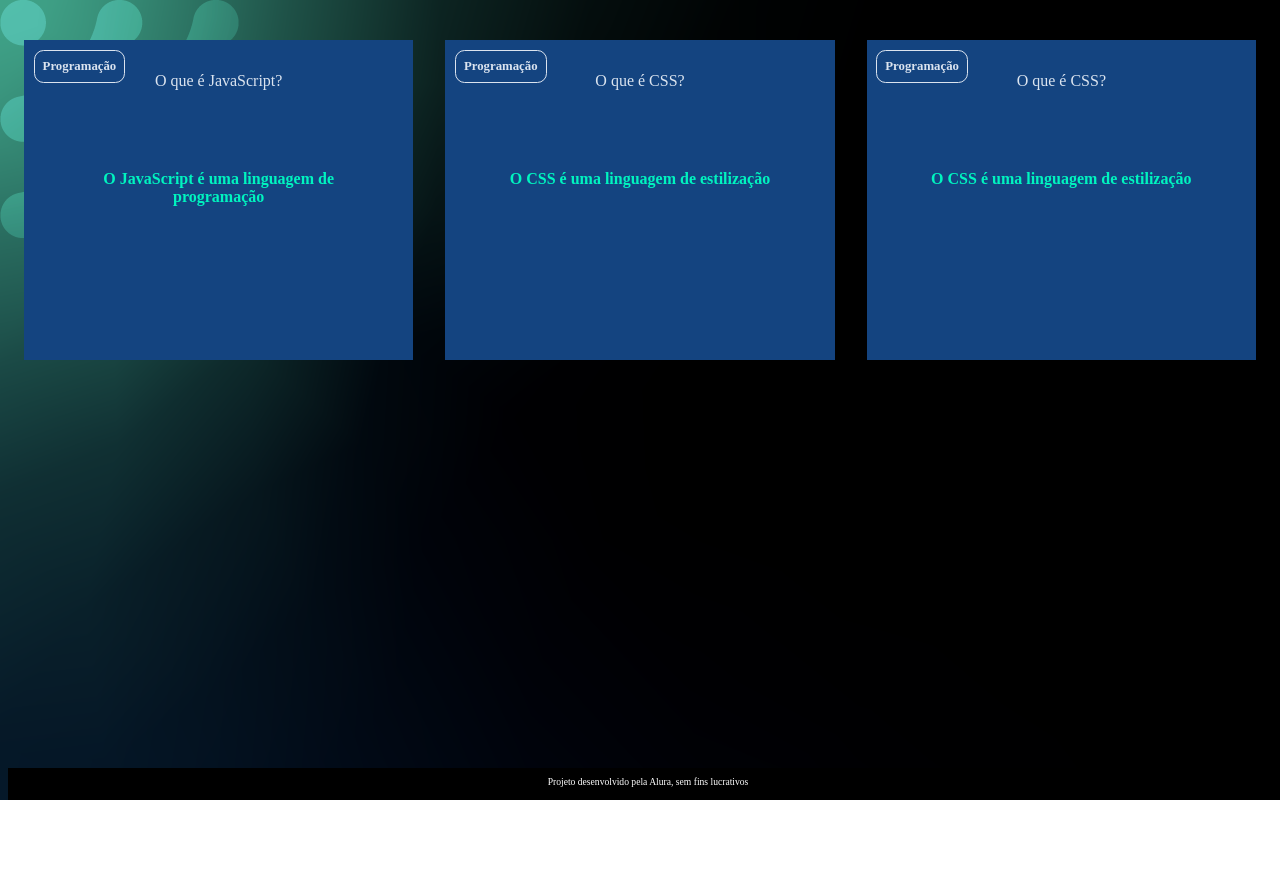
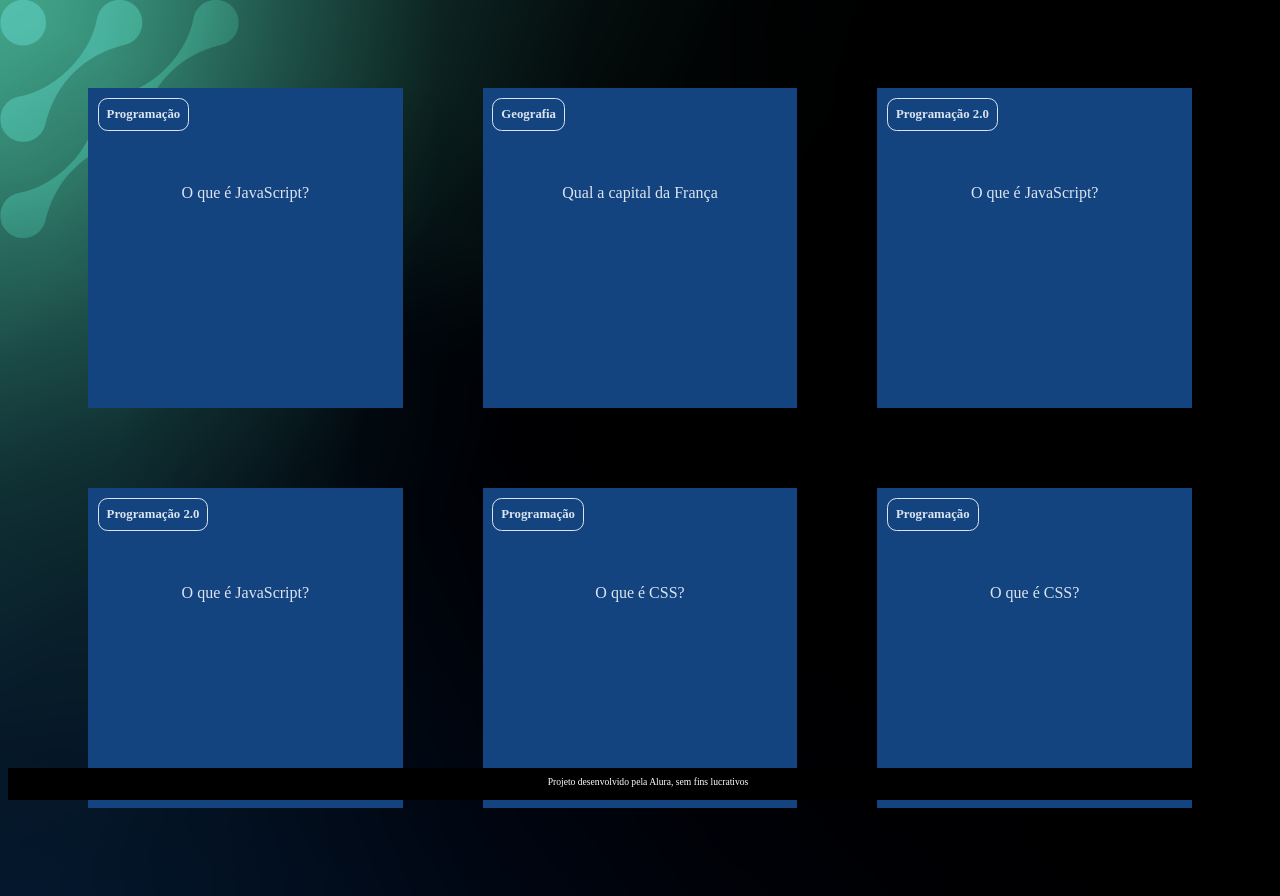
Before and after one commit to milakli/camila3tri, a plain HTML site: page index.html in a window 1280 px wide. Before the commit the page ends 800 px from the top, so only its background shows below. Drawn offline with Linux system fonts and the light colour scheme.

Commit message:
Add files via upload

```diff
--- a/assets/style.css
+++ b/assets/style.css
@@ -11,6 +11,10 @@ body {
 
 #container {
     display: flex;
+    flex-wrap: wrap;
+    justify-content: space-between;
+    padding: 4rem;
+    gap: 3rem;
 }
 
 .cartao {
@@ -23,7 +27,7 @@ body {
 .cartao__conteudo {
     background-color: var(--card-front-color);
     text-align: center;
-     /* background-color: aquamarine; */
+    /* background-color: aquamarine; */
     height: 100%;
     transform-style: preserve-3d;
     transition: transform 300ms ease-in-out;
@@ -43,7 +47,8 @@ body {
 
 .cartao__conteudo p {
     margin-top: 1rem;
-    padding: 2rem ;
+    padding: 2rem;
+    margin-top: 4rem;
 }
 
 .cartao__conteudo__pergunta p {
@@ -60,9 +65,32 @@ body {
     transform: rotateY(180deg);
 }
 
+.cartao__conteudo__pergunta,
+.cartao__conteudo__resposta {
+    backface-visibility: hidden;
+    position: absolute;
+    height: 100%;
+    width: 100%;
+}
+
+.cartao__conteudo__resposta {
+    transform: rotateY(180deg);
+}
+
+
+
+
+
+
+
+
+
+
+
+
 footer {
     background-color: black;
-    color:white;
+    color: white;
     position: fixed;
     bottom: 0;
     width: 100%;
--- a/index.html
+++ b/index.html
@@ -2,7 +2,7 @@
 <html lang="pt-br">
 <head>
     <meta charset="UTF-8">
-    <meta name="viewport" content="width=device-width, inidital-scale=1.0">
+    <meta name="viewport" content="width=device-width, initial-scale=1.0">
     <link rel="stylesheet" href="assets/style.css">
     <title>Flashcard</title>
 </head>
@@ -13,7 +13,40 @@
                 <div class="cartao__conteudo">
                     <h3>Programação</h3>
                     <div class="cartao__conteudo__pergunta">
-                  <p> O que é JavaScript? </p>
+                        <p>O que é JavaScript?</p>
+                    </div>
+                    <div class="cartao__conteudo__resposta">
+                        <p>O JavaScript é uma linguagem de programação</p>
+                    </div>
+                </div>
+            </article>
+            <article class="cartao">
+                <div class="cartao__conteudo">
+                    <h3>Geografia</h3>
+                    <div class="cartao__conteudo__pergunta">
+                        <p>Qual a capital da França</p>
+                    </div>
+                    <div class="cartao__conteudo__resposta">
+                        <p>A capital da França é Paris</p>
+                    </div>
+                </div>
+            </article>
+            <article class="cartao">
+                <div class="cartao__conteudo">
+                    <h3>Programação 2.0</h3>
+                    <div class="cartao__conteudo__pergunta">
+                        <p>O que é JavaScript?</p>
+                    </div>
+                    <div class="cartao__conteudo__resposta">
+                        <p>O JavaScript é uma linguagem de programação</p>
+                    </div>
+                </div>
+            </article>
+            <article class="cartao">
+                <div class="cartao__conteudo">
+                    <h3>Programação 2.0</h3>
+                    <div class="cartao__conteudo__pergunta">
+                        <p>O que é JavaScript?</p>
                     </div>
                     <div class="cartao__conteudo__resposta">
                         <p>O JavaScript é uma linguagem de programação</p>
@@ -31,7 +64,6 @@
                     </div>
                 </div>
             </article>
-    </article>
             <article class="cartao">
                 <div class="cartao__conteudo">
                     <h3>Programação</h3>
@@ -44,12 +76,9 @@
                 </div>
             </article>
         </section>
-    <main>
+    </main>
     <footer>
-            <p> Projeto desenvolvido pela Alura, sem fins lucrativos</p>
+        <p>Projeto desenvolvido pela Alura, sem fins lucrativos</p>
     </footer>
-    </main>
-
 </body>
-
 </html>
```
Also changed, not shown: 3 other files. Lines whose indentation alone changed are shown as unchanged.
